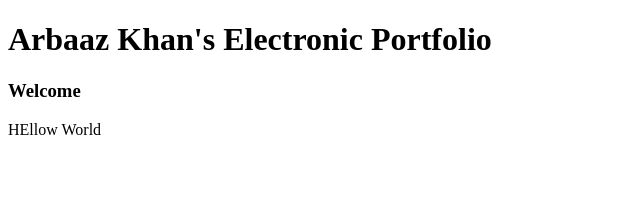
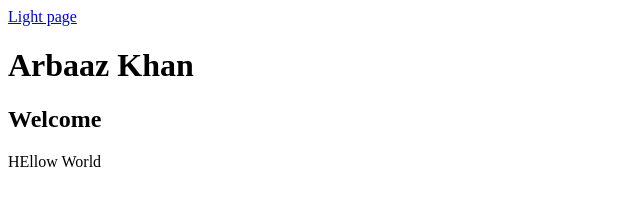
Before and after one commit to ArbaazKhan1/ArbaazKhan1.github.io, a plain HTML site: page index.html in a window 1280 px wide. Shown: the whole page, without its empty margins (0-640 px from the left). Drawn offline with Linux system fonts and the light colour scheme.

Commit message:
added Light extention

```diff
--- a/index.html
+++ b/index.html
@@ -4,9 +4,14 @@
     <title>Arbaaz Khan Electronic Portfolio</title>
   </head>
   <body>
+    <nav>
+      <a href="ArbaazKhan1.github.io/Light">Light page</a>
+    </nav>
+    <div class="title">
+      <h1>Arbaaz Khan</h1>
+      <h2>Welcome</h2>
+    </div>
 
-    <h1> Arbaaz Khan's Electronic Portfolio</h1>
-      <h3>Welcome</h3>
     <p>HEllow World</p>
 
 
```
